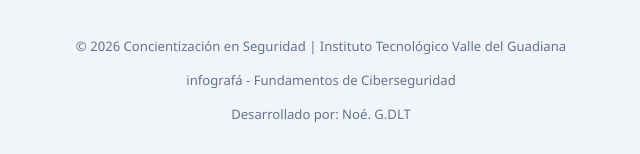
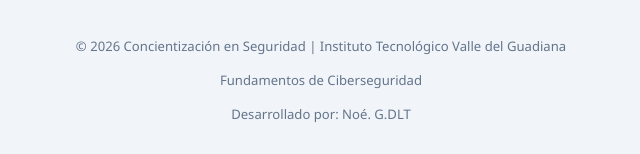
Before and after one commit to gonzalezjoelnoe-lab/Concientizaci-n_en_Seguridad, a plain HTML site: page index.html in a window 1280 px wide. Shown: the part 1888-2042 px from the top of the page, 319-959 px from the left. Drawn offline with nearby package versions, Linux system fonts and the light colour scheme; no server answers.

Commit message:
Update footer text in index.html

```diff
--- a/index.html
+++ b/index.html
@@ -235,7 +235,7 @@
 
   <footer>
     <p>&copy; 2026 Concientización en Seguridad | Instituto Tecnológico Valle del Guadiana</p>
-            <p>infograf&aacute; - Fundamentos de Ciberseguridad</p>
+            <p>Fundamentos de Ciberseguridad</p>
             <p>Desarrollado por: No&eacute;. G.DLT</p>
   </footer>
 
```
